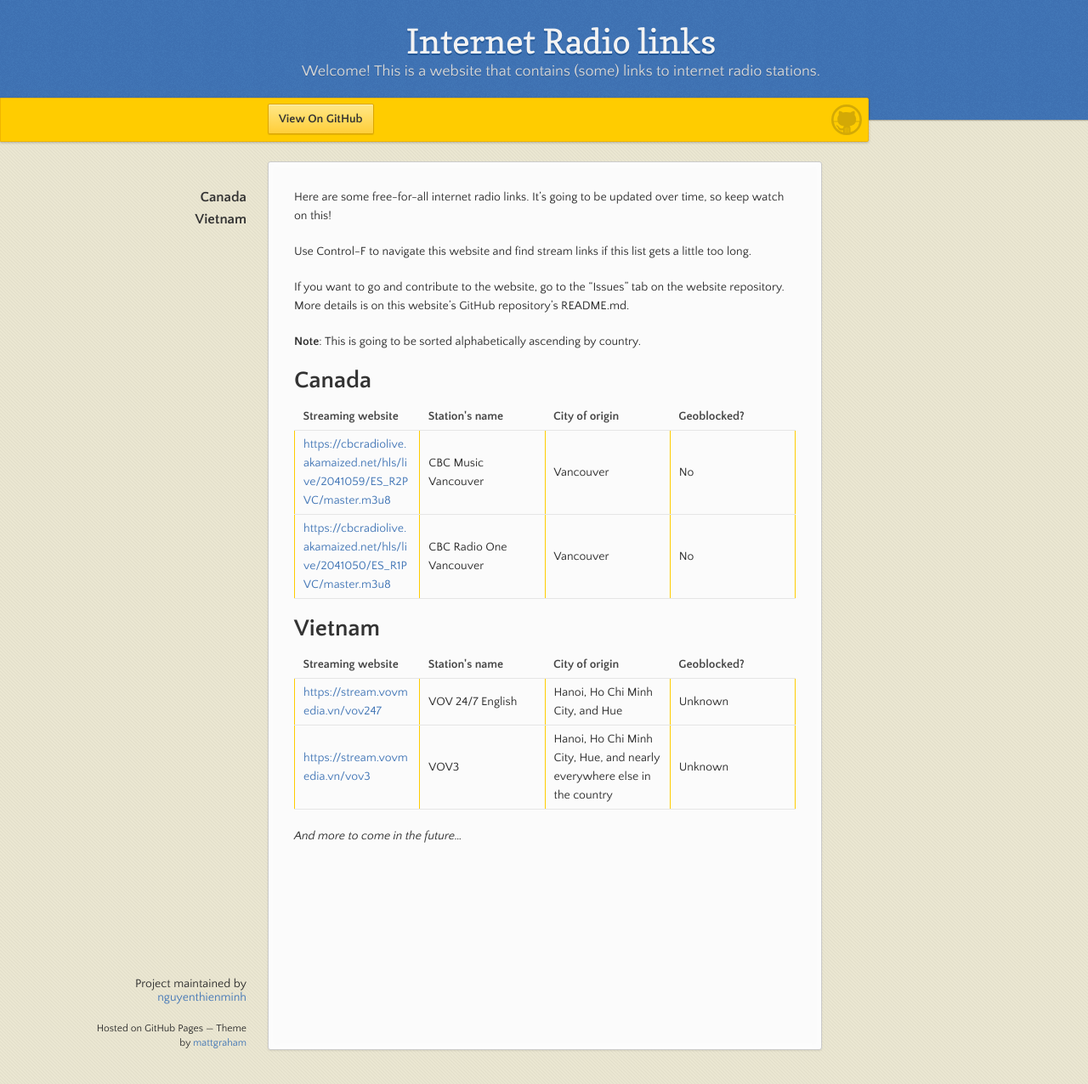
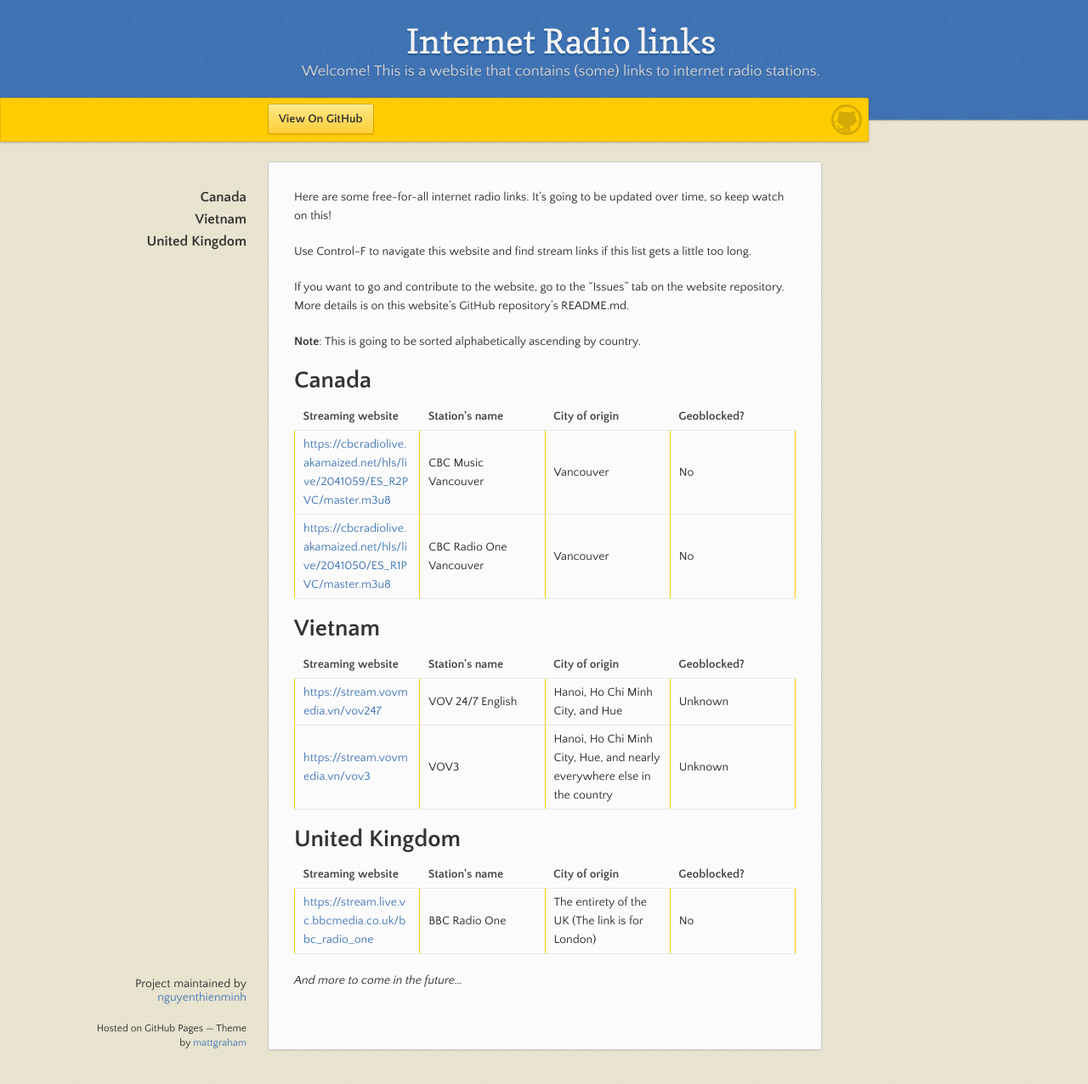
Before and after one commit to nguyenthienminh/internet-radio-repositories, a Jekyll site: the page built from index.md, in a window 1280 px wide and 1276 px high. Shown: the whole window at 85% size. Built offline with Jekyll 4.4.1, drawn with Linux system fonts in a browser that asks for light colours.

Commit message:
Update index.md

```diff
--- a/index.md
+++ b/index.md
@@ -48,5 +48,18 @@ If you want to go and contribute to the website, go to the "Issues" tab on the w
     <td>Unknown</td>
   </tr>
 </table>
+<h1>United Kingdom</h1>
+<table>
+  <th>Streaming website</th>
+  <th>Station's name</th>
+  <th>City of origin</th>
+  <th>Geoblocked?</th>
+  <tr>
+    <td><a href="https://stream.live.vc.bbcmedia.co.uk/bbc_radio_one">https://stream.live.vc.bbcmedia.co.uk/bbc_radio_one</a></td>
+    <td>BBC Radio One</td>
+    <td>The entirety of the UK (The link is for London)</td>
+    <td>No</td>
+  </tr>
+</table>
 
 *And more to come in the future...*
```
